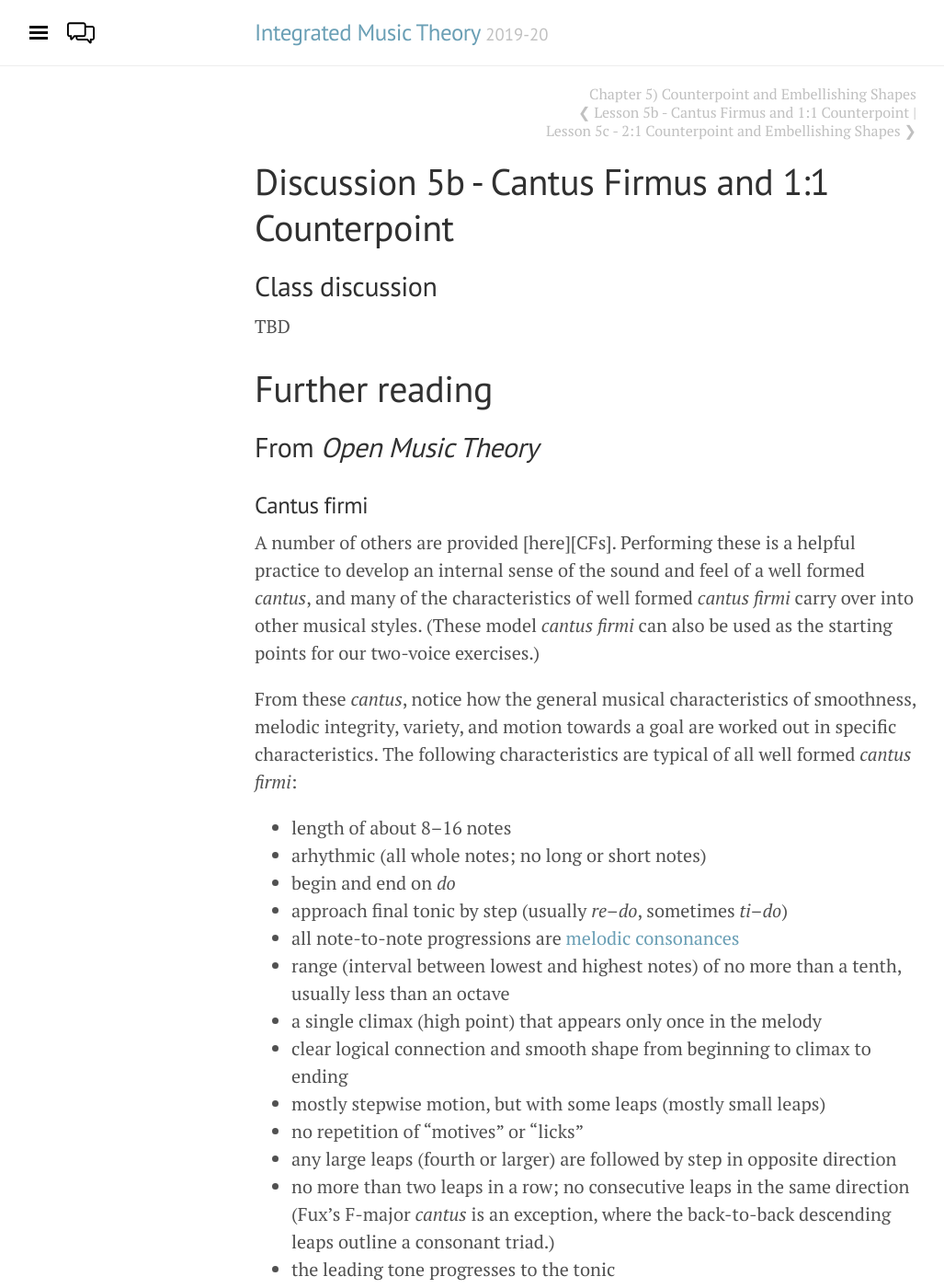
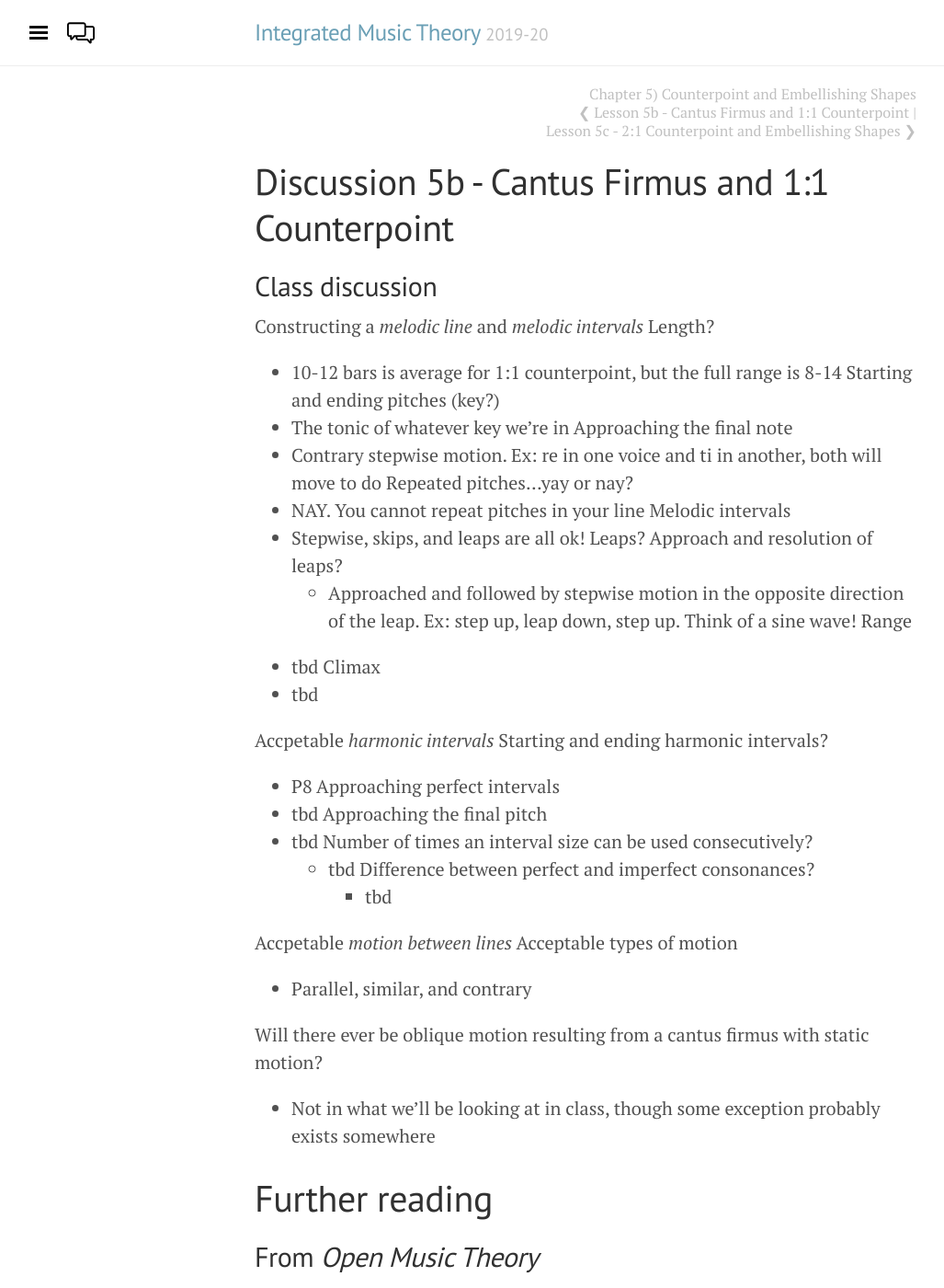
Before and after one commit to intmus/inttheory19-20, a Jekyll site: the page built from _05-counterpoint-embell-shapes/b2-cantfirmand1st.md, in a window 1280 px wide and 1400 px high. Shown: the whole window at 92% size, without its empty margins (3-1030 px from the left). Built offline with Jekyll 4.4.1, drawn with Linux system fonts in a browser that asks for light colours.

Commit message:
Added discussion
Still need to fill out range, climax, and most of the harmonic intervals section

```diff
--- a/_05-counterpoint-embell-shapes/b2-cantfirmand1st.md
+++ b/_05-counterpoint-embell-shapes/b2-cantfirmand1st.md
@@ -5,7 +5,42 @@ title: Discussion 5b - Cantus Firmus and 1:1 Counterpoint
 
 ## Class discussion
 
-TBD
+Constructing a *melodic line* and *melodic intervals*
+  Length?
+  - 10-12 bars is average for 1:1 counterpoint, but the full range is 8-14
+  Starting and ending pitches (key?)
+  - The tonic of whatever key we're in
+  Approaching the final note
+  - Contrary stepwise motion. Ex: re in one voice and ti in another, both will move to do
+  Repeated pitches...yay or nay?
+  - NAY. You cannot repeat pitches in your line
+  Melodic intervals
+  - Stepwise, skips, and leaps are all ok!
+    Leaps? Approach and resolution of leaps?
+    - Approached and followed by stepwise motion in the opposite direction of the leap. Ex: step up, leap down, step up. Think of a sine wave!
+   Range
+   - tbd
+   Climax
+   - tbd
+
+Accpetable *harmonic intervals*
+  Starting and ending harmonic intervals?
+  - P8
+  Approaching perfect intervals
+  - tbd
+  Approaching the final pitch
+  - tbd
+  Number of times an interval size can be used consecutively?
+    - tbd
+      Difference between perfect and imperfect consonances?
+      - tbd
+
+Accpetable *motion between lines*
+  Acceptable types of motion
+  - Parallel, similar, and contrary
+
+Will there ever be oblique motion resulting from a cantus firmus with static motion?
+- Not in what we'll be looking at in class, though some exception probably exists somewhere
 
 # Further reading
 
```
